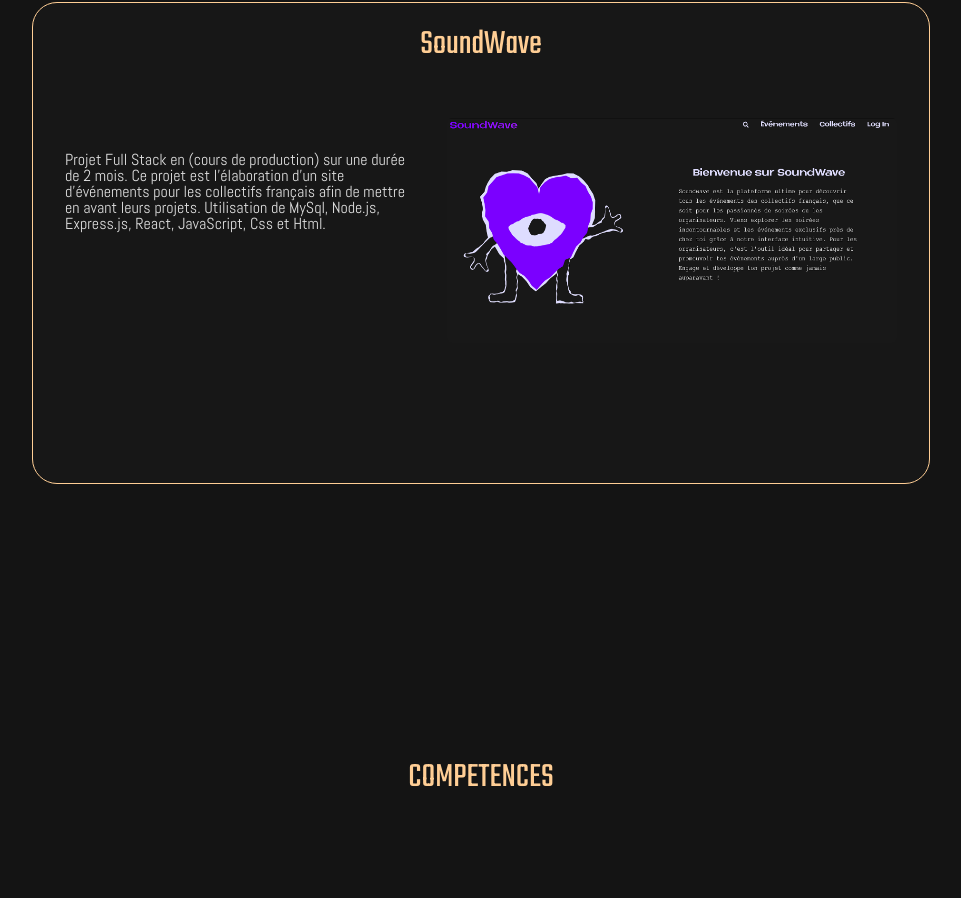
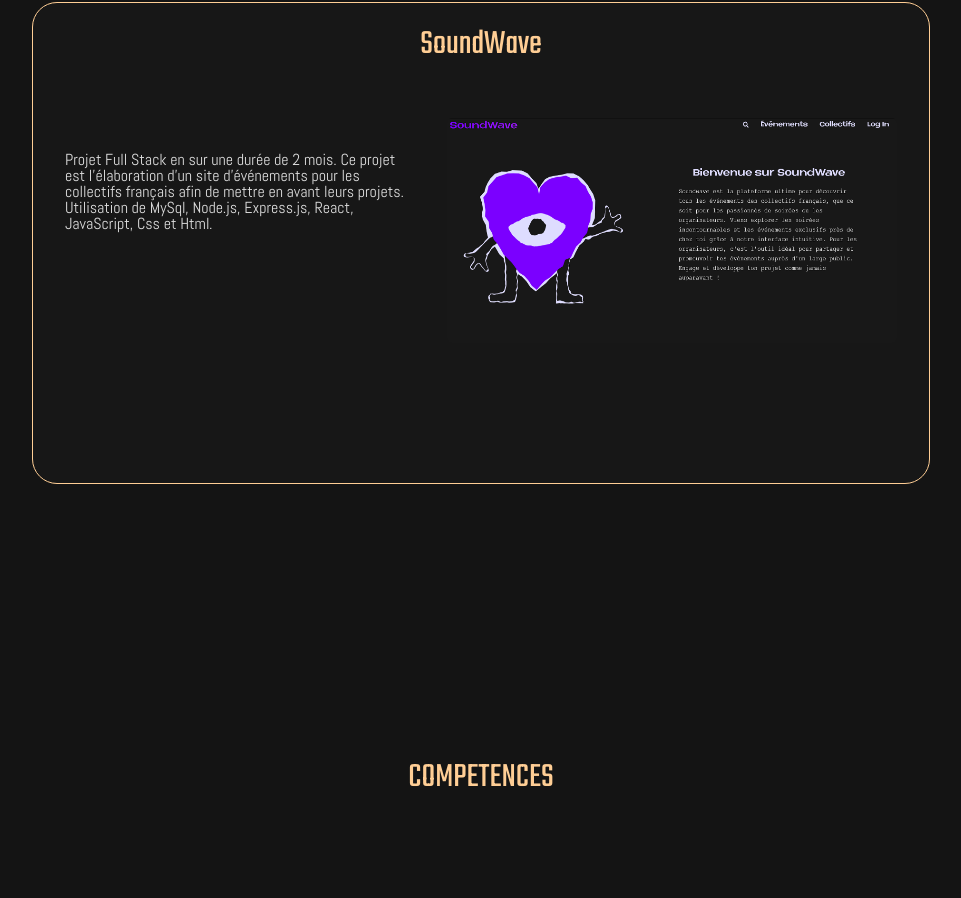
Before and after one commit to YannLahellec/portfolio, a React (Vite) app: page / in a window 1280 px wide. Shown: the part 3459-4357 px from the top of the page, without its empty margins (159-1120 px from the left). Built offline with nearby package versions, Linux system fonts and the light colour scheme.

Commit message:
soundwave link and text up to date

```diff
--- a/src/dataProjects.js
+++ b/src/dataProjects.js
@@ -32,7 +32,7 @@ export const projects = [
 
   {
     title: "SoundWave",
-    description: " Projet Full Stack en (cours de production) sur une durée de 2 mois. Ce projet est l'élaboration d'un site d'événements pour les collectifs français afin de mettre en avant leurs projets. Utilisation de MySql, Node.js, Express.js, React, JavaScript, Css et Html.",
+    description: " Projet Full Stack en sur une durée de 2 mois. Ce projet est l'élaboration d'un site d'événements pour les collectifs français afin de mettre en avant leurs projets. Utilisation de MySql, Node.js, Express.js, React, JavaScript, Css et Html.",
     image: SoundWave,
     link: "https://soundwave-app.fr/",
     color: "#171717"
```
